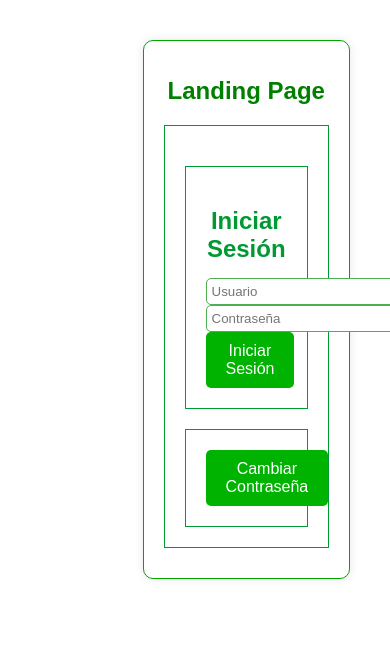
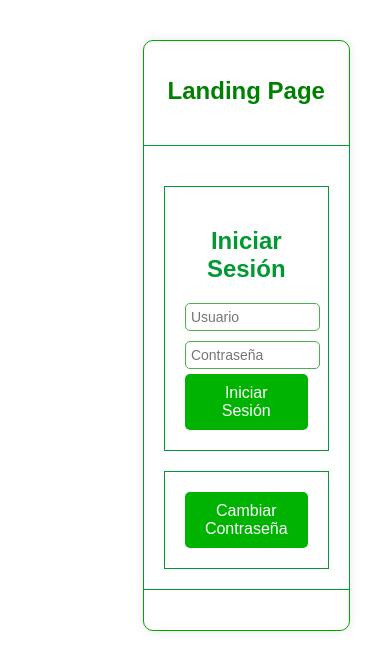
Before and after one commit to alexismichia/front-ramiro, a React (Create React App) app: page / in a window 390 px wide. Shown: the top 670 px of the page. Built offline with nearby package versions, Linux system fonts and the light colour scheme.

Commit message:
Update landing.css

```diff
--- a/src/componentes/Landingpage/landing.css
+++ b/src/componentes/Landingpage/landing.css
@@ -1,61 +1,79 @@
-/* Estilos para el contenedor principal */
-div {
-    text-align: center;
+/* Estilo del contenedor principal */
+.container {
+  display: flex;
+  flex-direction: column;
+  align-items: center;
+  justify-content: center;
+  background-color: #4CAF50; /* Color verde principal */
+  height: 100vh;
   padding: 20px;
 }
 
-  /* Estilos para el encabezado h1 */
+/* Estilo del título */
 h1 {
-    color: #009933; /* Verde */
   font-size: 36px;
+  color: #fff; /* Texto blanco */
+  margin-bottom: 20px;
 }
 
-  /* Estilos para los contenedores de enlaces */
-  div > div {
-    margin-top: 20px;
-    border: 1px solid #009933; /* Borde verde */
-    padding: 20px;
+/* Estilo de los campos de entrada */
+input {
+  width: 100%;
+  padding: 10px;
+  margin: 5px 0;
+  border: 1px solid #4CAF50; /* Borde verde */
+  border-radius: 4px;
 }
 
-  /* Estilos para los títulos h2 */
-  h2 {
-    color: #009933; /* Verde */
-    font-size: 24px;
-    margin-bottom: 15px;
+/* Estilo del botón para iniciar sesión */
+button {
+  background-color: #4CAF50; /* Color verde principal */
+  color: #fff;
+  padding: 10px 20px;
+  border: none;
+  border-radius: 4px;
+  cursor: pointer;
+  font-size: 16px;
+  margin-top: 10px;
 }
 
-  /* Estilos para los enlaces (links) */
-  a {
-    display: block;
-    margin: 10px 0;
-    color: #009933; /* Verde */
-    text-decoration: none;
-    font-size: 18px;
+/* Estilo del botón de cambio de contraseña */
+.change-password-button {
+  background-color: #0073e6; /* Color azul */
+  color: #fff;
+  padding: 10px 20px;
+  border: none;
+  border-radius: 4px;
+  cursor: pointer;
+  font-size: 16px;
+  margin-top: 10px;
 }
 
-  /* Estilos para los enlaces al pasar el mouse sobre ellos */
-  a:hover {
-    text-decoration: underline;
-  }
-/* Estilos para los botones */
-a.button {
-    display: inline-block;
-    padding: 10px 20px;
-    margin-right: 10px; /* Espacio entre los botones */
-    color: white;
-    background-color: #009933; /* Verde */
-    border: none;
-    border-radius: 5px;
-    text-decoration: none;
-    transition: background-color 0.3s;
+/* Estilo del mensaje de respuesta */
+.message {
+  font-size: 16px;
+  color: #4CAF50; /* Color verde para mensajes de éxito */
+  text-align: center;
+  margin-top: 10px;
 }
 
-  /* Estilos para los botones al pasar el mouse sobre ellos */
-  a.button:hover {
-    background-color: #006622; /* Verde más oscuro */
+/* Estilo de mensajes de error */
+.error-message {
+  color: #ff0000; /* Color rojo para mensajes de error */
 }
 
-  /* Estilos para los botones al hacer clic */
-  a.button:active {
-    background-color: #004411; /* Verde aún más oscuro */
+/* Estilos para dispositivos móviles */
+@media (max-width: 768px) {
+  .container {
+    padding: 10px;
   }
+
+  h1 {
+    font-size: 24px;
+  }
+
+  input, button, .change-password-button {
+    width: 100%;
+    font-size: 14px;
+  }
+}
```
Lines whose indentation alone changed are shown as unchanged.
